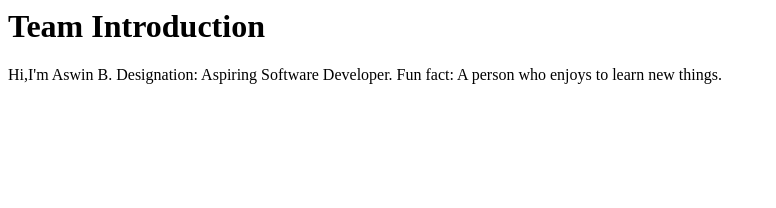
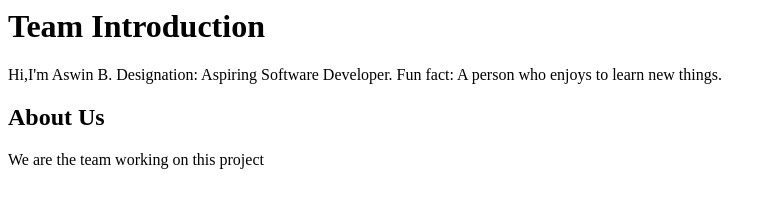
Before and after one commit to aswinn-07/team-intro, a plain HTML site: page index.html in a window 1280 px wide. Shown: the whole page, without its empty margins (0-776 px from the left). Drawn offline with Linux system fonts and the light colour scheme.

Commit message:
About us added

```diff
--- a/index.html
+++ b/index.html
@@ -7,6 +7,8 @@
       <p>Hi,I'm Aswin B.
         Designation: Aspiring Software Developer.
         Fun fact: A person who enjoys to learn new things.</p>
+    <h2>About Us</h2>
+       <p>We are the team working on this project</p>
   </body>
 
 </html>
```
